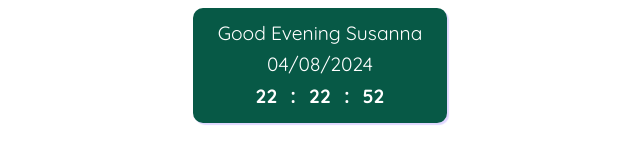
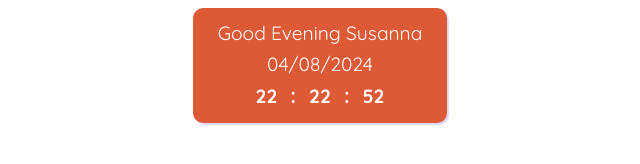
Before and after one commit to SusannaPatricia/notion, a plain HTML site: page index.html in a window 1280 px wide. Shown: the whole page, without its empty margins (320-960 px from the left). Drawn offline with Linux system fonts and the light colour scheme.

Commit message:
Update index.html

```diff
--- a/index.html
+++ b/index.html
@@ -36,7 +36,7 @@
         .card {
             padding: 10px 25px;
             border-radius: 10px;
-            background: #075946; /* Teal green */
+            background: #DE5A36; /* red */
             color: #fff;
             display: inline-block;
             box-shadow: 2px 2px 1px 0px #e0d7ff; /* Light violet shadow */
```
